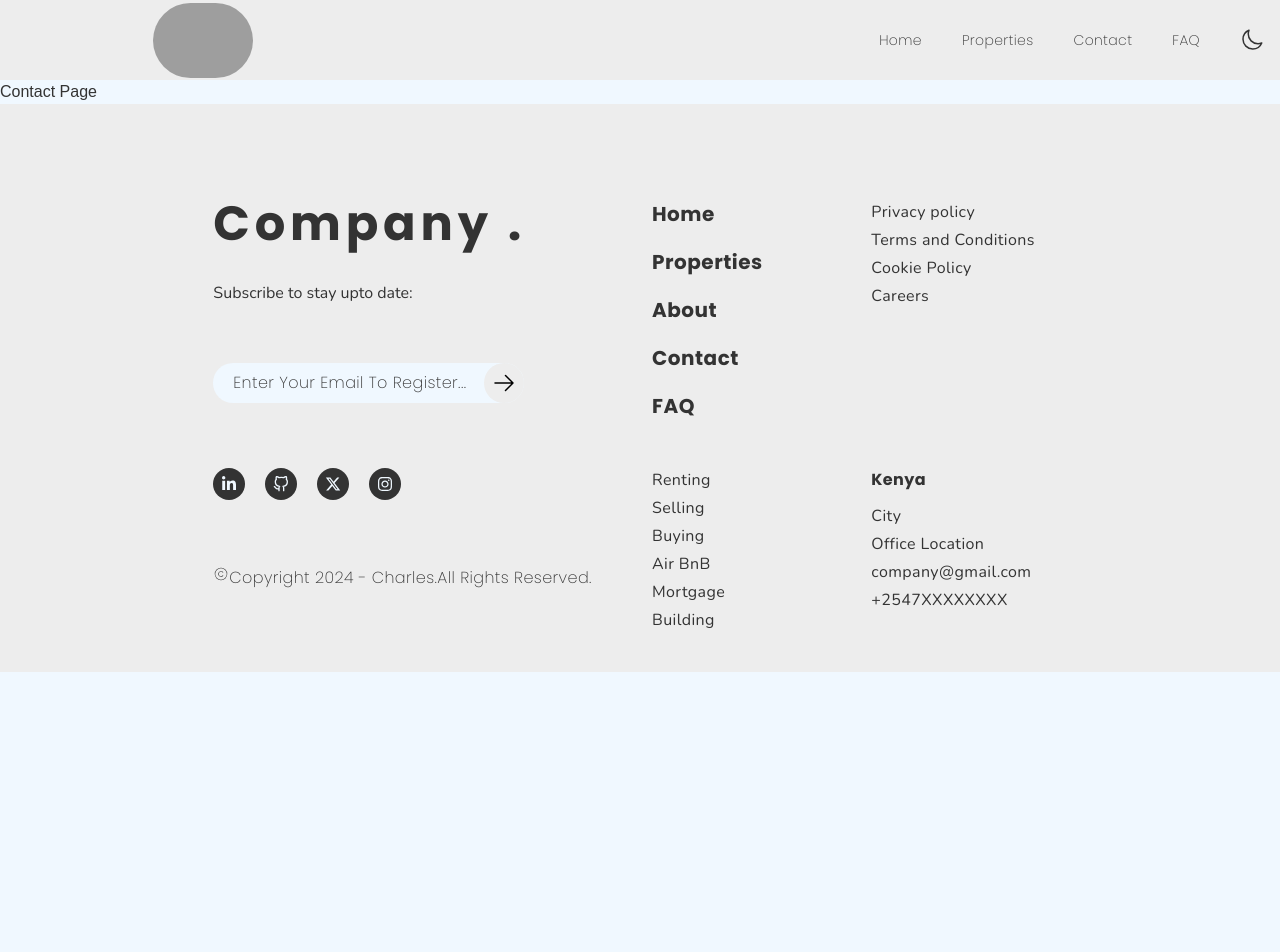
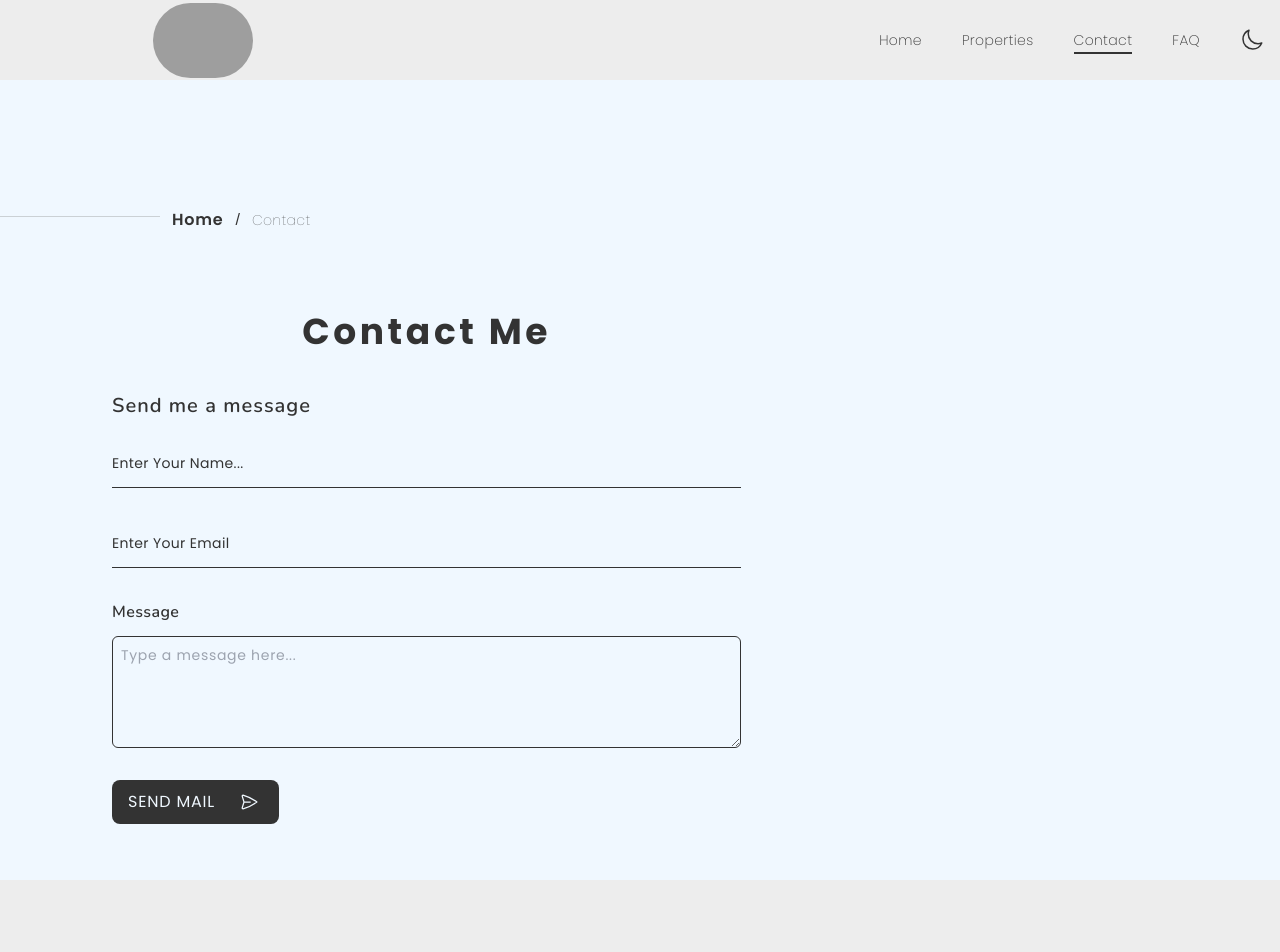
Before and after one commit to c-njoro/real-estate, a Next.js app: page /contact in a window 1280 px wide. Shown: the top 952 px of the page. Before the commit the page ends 800 px from the top, so only its background shows below. Built offline with nearby package versions, Linux system fonts and the light colour scheme; grey boxes are pictures that could not be loaded.

Commit message:
optimized one property page by making it only fetch a property as one when needed, also added code for the contact page

```diff
--- a/src/components/ContactForm.tsx
+++ b/src/components/ContactForm.tsx
@@ -1,5 +1,117 @@
+import { motion } from "framer-motion";
+import Link from "next/link";
+
 const ContactForm = () => {
-  return <div>Contact Page</div>;
+  return (
+    <div className="w-screen h-max min-h-screen flex flex-col gap-12 sm:pt-[calc(16vh)] pt-[calc(11vh)] bg-background text-foreground  ">
+      <motion.div
+        initial={{ opacity: 0, x: -250 }}
+        whileInView={{ opacity: 1, x: 0 }}
+        transition={{
+          duration: 2,
+          ease: "easeInOut",
+          type: "spring",
+          stiffness: 100,
+        }}
+        className="page-state w-full h-max mb-8 flex flex-row justify-start items-center gap-3"
+      >
+        <div
+          className="line-through w-[calc(12.5vw)] h-2"
+          style={{ borderTop: "0.05px solid rgba(128, 128, 128, 0.334)" }}
+        ></div>
+        <Link
+          href="/"
+          className="home-link font-body tracking-wider font-semibold hover:text-orange-500 "
+        >
+          Home{" "}
+        </Link>
+        <h4>/</h4>
+        <p className="font-body font-thin tracking-wide text-xs sm:text-sm flex flex-col justify-center items-end hover:cursor-not-allowed">
+          Contact
+        </p>
+      </motion.div>
+
+      <div className="w-full h-max grid grid-cols-1 lg:grid-cols-3">
+        <motion.div
+          initial={{ opacity: 0, x: -200 }}
+          whileInView={{ opacity: 1, x: 0 }}
+          transition={{
+            duration: 2,
+            ease: "easeInOut",
+            type: "spring",
+            stiffness: 100,
+          }}
+          className="form-side lg:col-span-2 w-full h-max flex flex-col justify-center items-center gap-10"
+        >
+          <div className="header w-full h-max">
+            <h1 className="w-full text-center font-bold font-body text-4xl  tracking-widest">
+              Contact Me
+            </h1>
+          </div>
+          <div className="form w-full h-max flex flex-col gap-5 2xl:px-36 xl:px-28 lg:px-16 sm:px-10 px-5  justify-start items-start">
+            <div>
+              <h1 className="font-heading font-semibold text-xl tracking-wider ">
+                Send me a message
+              </h1>
+            </div>
+            <form
+              action=""
+              className="w-full h-max flex flex-col justify-start items-start gap-8"
+            >
+              <input
+                type="text"
+                required
+                id="name"
+                name="name"
+                placeholder="Enter your name..."
+                className="w-full h-12   bg-transparent border-b border-foreground text-sm font-body tracking-wide"
+              />
+              <input
+                type="email"
+                required
+                id="email"
+                name="email"
+                placeholder="Enter your email"
+                className="w-full h-12   bg-transparent border-b border-foreground text-sm font-body tracking-wide"
+              />
+              <label
+                htmlFor="message "
+                className="w-full h-max flex flex-col justify-start items-start gap-3"
+              >
+                <p className="font-semibold font-heading tracking-wide">
+                  Message
+                </p>
+                <textarea
+                  name="message"
+                  id="message"
+                  placeholder="Type a message here..."
+                  className="focus:outline-none rounded-md min-w-full min-h-28 pl-2 pt-2  bg-transparent border border-foreground tracking-wider text-sm font-body"
+                ></textarea>
+              </label>
+              <button className="w-max h-max py-2 px-4 bg-foreground text-background rounded-lg uppercase font-body tracking-wider flex flex-row items-center justify-center gap-5">
+                <p>send mail</p>
+                <svg
+                  xmlns="http://www.w3.org/2000/svg"
+                  fill="none"
+                  viewBox="0 0 24 24"
+                  strokeWidth={1.5}
+                  stroke="currentColor"
+                  className="size-7  rounded-full p-1 "
+                >
+                  <path
+                    strokeLinecap="round"
+                    strokeLinejoin="round"
+                    d="M6 12 3.269 3.125A59.769 59.769 0 0 1 21.485 12 59.768 59.768 0 0 1 3.27 20.875L5.999 12Zm0 0h7.5"
+                  />
+                </svg>
+              </button>
+            </form>
+          </div>
+        </motion.div>
+        <div className="left w-full h-full hidden lg:flex flex-row justify-center items-center  relative"></div>
+      </div>
+    </div>
+  );
 };
 
 export default ContactForm;
--- a/src/components/Header.tsx
+++ b/src/components/Header.tsx
@@ -1,5 +1,7 @@
 import Image from "next/image";
 import Link from "next/link";
+import { usePathname } from "next/navigation";
+import { useRouter } from "next/router";
 
 interface HeaderProps {
   toggleTheme: () => void;
@@ -7,6 +9,8 @@ interface HeaderProps {
 }
 
 const Header = ({ toggleTheme, isDark }: HeaderProps) => {
+  const router = useRouter();
+  const pathname = usePathname();
   return (
     <div className="bg-header flex flex-row justify-between p-4 items-center w-[calc(100vw)] h-[calc(10vh)] fixed z-10">
       <div className="logo sm:w-[calc(30vw)] w-[calc(50vw)] sm:h-[calc(10vh)] flex flex-col justify-center items-center">
@@ -22,22 +26,42 @@ const Header = ({ toggleTheme, isDark }: HeaderProps) => {
         <div className="links hidden sm:flex flex-row gap-10 justify-end items-center tracking-wide  font-extralight text-sm font-body">
           <Link href="/" className="group relative inline-block">
             <p className="text-foreground ">Home</p>
-            <div className="absolute bottom-0 left-0 h-[2px] bg-foreground w-0 transition-all duration-300 group-hover:w-full"></div>
+            <div
+              className={`absolute -bottom-1  left-0 h-[2px] ${
+                pathname === "/" ? "w-full bg-foreground" : "w-0 bg-input"
+              } transition-all duration-300 group-hover:w-full`}
+            ></div>
           </Link>
 
           <Link href="/properties" className="group relative inline-block">
             <p className="text-foreground ">Properties</p>
-            <div className="absolute bottom-0 left-0 h-[2px] bg-foreground w-0 transition-all duration-300 group-hover:w-full"></div>
+            <div
+              className={`absolute -bottom-1 left-0 h-[2px] ${
+                pathname === "/properties"
+                  ? "w-full bg-foreground"
+                  : "w-0 bg-input"
+              } transition-all duration-300 group-hover:w-full`}
+            ></div>
           </Link>
 
           <Link href="/contact" className="group relative inline-block">
             <p className="text-foreground ">Contact</p>
-            <div className="absolute bottom-0 left-0 h-[2px] bg-foreground w-0 transition-all duration-300 group-hover:w-full"></div>
+            <div
+              className={`absolute -bottom-1 left-0 h-[2px] ${
+                pathname === "/contact"
+                  ? "w-full bg-foreground"
+                  : "w-0 bg-input"
+              } transition-all duration-300 group-hover:w-full`}
+            ></div>
           </Link>
 
           <Link href="/" className="group relative inline-block">
             <p className="text-foreground ">FAQ</p>
-            <div className="absolute bottom-0 left-0 h-[2px] bg-foreground w-0 transition-all duration-300 group-hover:w-full"></div>
+            <div
+              className={`absolute -bottom-1 left-0 h-[2px] ${
+                pathname === "/faqs" ? "w-full bg-foreground" : "w-0 bg-input"
+              } transition-all duration-300 group-hover:w-full`}
+            ></div>
           </Link>
         </div>
 
--- a/src/components/PropertyList.tsx
+++ b/src/components/PropertyList.tsx
@@ -217,6 +217,7 @@ const PropertiesList: React.FC = () => {
           <LoadingSpinner message={`${propertyLoadingName}`} />
         </div>
       </div>
+
       <div
         className="properties-side h-[calc(90vh)] overflow-y-auto scrollbar-none lg:w-4/5 w-full grid xl:grid-cols-3 sm:grid-cols-2 grid-cols-1 gap-8 p-5"
         ref={divRef}
--- a/src/pages/properties/[ids]/index.tsx
+++ b/src/pages/properties/[ids]/index.tsx
@@ -69,40 +69,43 @@ export default OneProperty;
 
 export async function getStaticPaths() {
   const productsUrl = process.env.NEXT_PUBLIC_PROPERTIES_URL;
-  const res = await fetch(`${productsUrl}`, {
-    headers: {
-      Accept: "application/json",
-      "ngrok-skip-browser-warning": "true",
-    },
-  });
-  const products = await res.json();
-
-  const allPaths = products.map((pr: Property) => {
-    return {
-      params: {
-        ids: pr._id,
-      },
-    };
-  });
-
+  // We can return empty paths and let fallback handle the generation
   return {
-    paths: allPaths,
-    fallback: "blocking",
+    paths: [], // Don't pre-render any pages at build time
+    fallback: "blocking", // Generate pages on first request
   };
 }
 
 export async function getStaticProps(context: GetStaticPropsContext) {
-  const productsUrl = process.env.NEXT_PUBLIC_PROPERTIES_URL;
-  const id = context?.params?.ids;
-  const res = await fetch(`${productsUrl}`, {
-    headers: {
-      Accept: "application/json",
-      "ngrok-skip-browser-warning": "true",
-    },
-  });
-  const products = await res.json();
-  const currentData = products.find((pr: Property) => pr._id === id);
-  return { props: { currentData } };
+  try {
+    const productsUrl = process.env.NEXT_PUBLIC_PROPERTIES_ONE_URL;
+    const id = context?.params?.ids;
+
+    // Use your single property endpoint
+    const res = await fetch(`${productsUrl}/${id}`, {
+      headers: {
+        Accept: "application/json",
+        "ngrok-skip-browser-warning": "true",
+      },
+    });
+
+    if (!res.ok) {
+      return {
+        notFound: true, // This will show your 404 page
+      };
+    }
+
+    const currentData = await res.json();
+
+    return {
+      props: { currentData },
+      revalidate: 60, // Optional: Revalidate every 60 seconds
+    };
+  } catch (error) {
+    return {
+      notFound: true,
+    };
+  }
 }
 
 type PropertyPageProps = {
```
